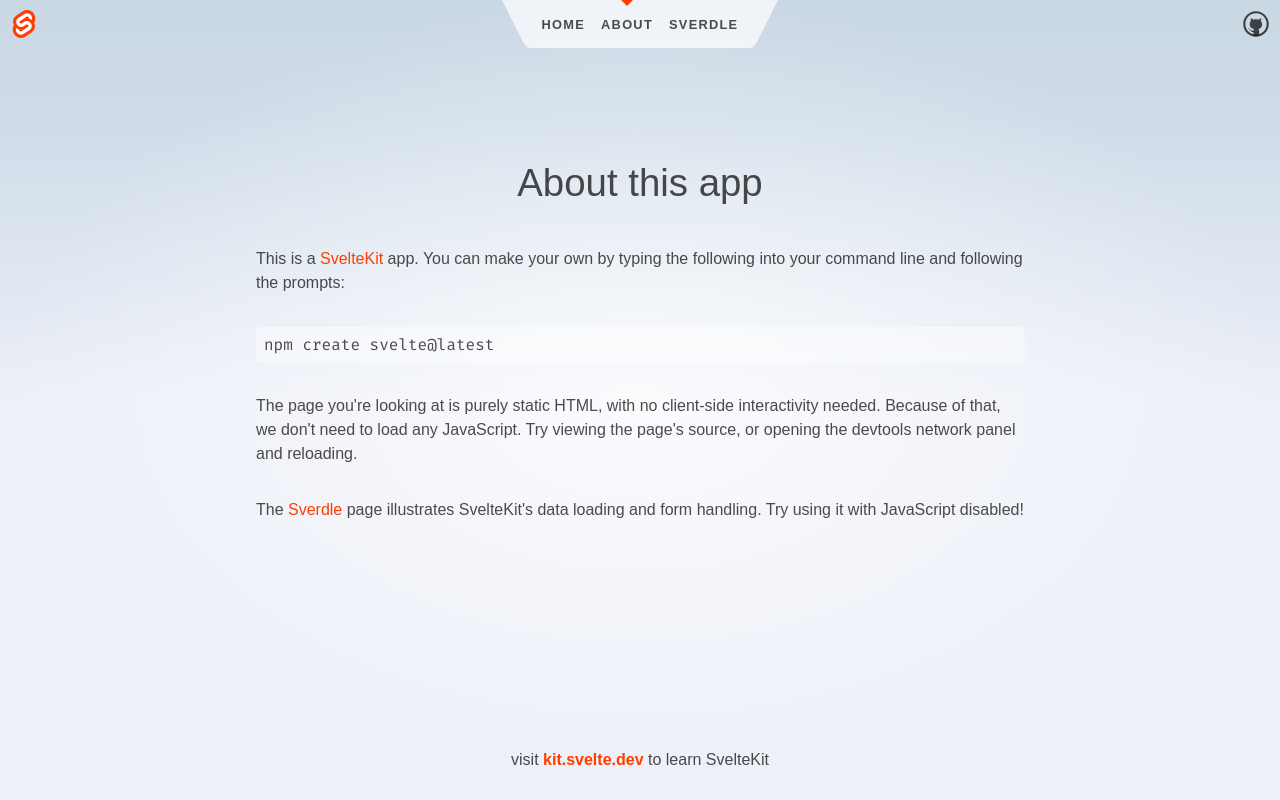
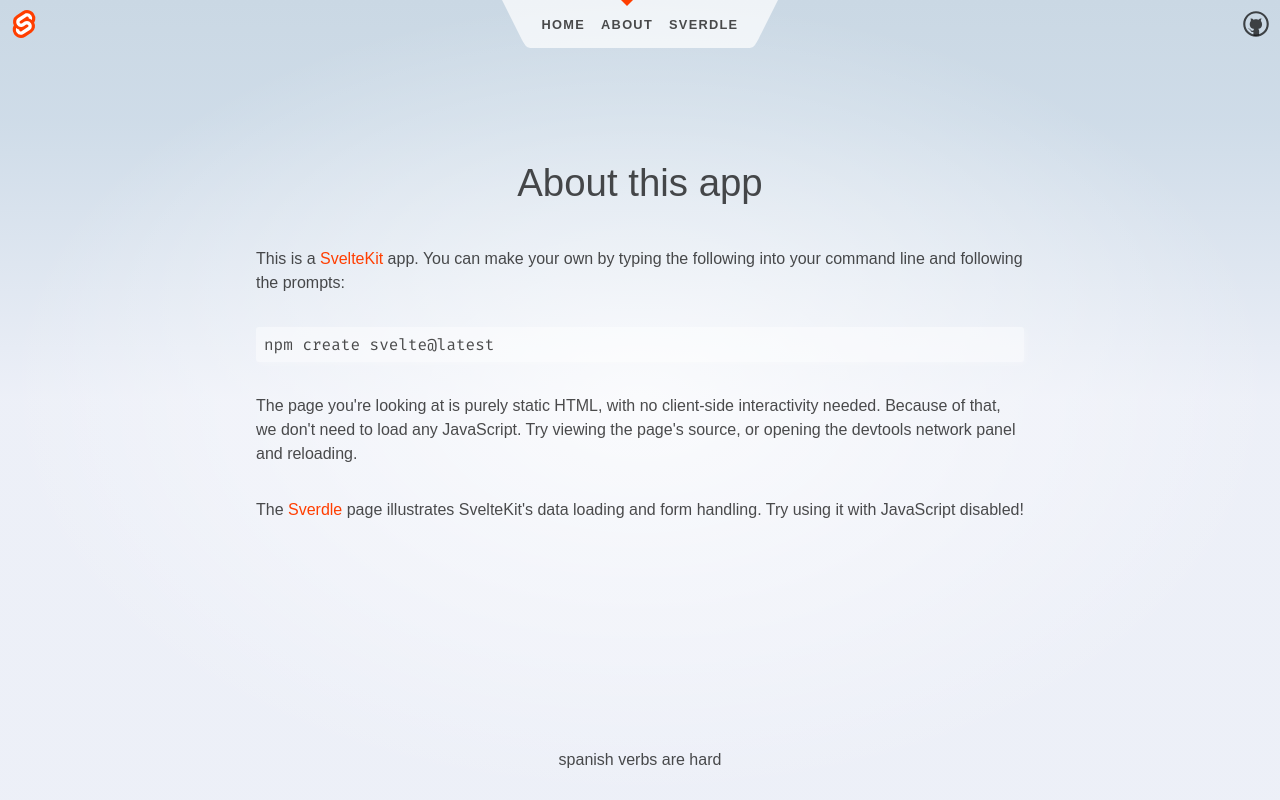
Before and after one commit to nadsv/spanish-verbs, a SvelteKit app: page /about in a window 1280 px wide. Built offline with nearby package versions, Linux system fonts and the light colour scheme.

Commit message:
add spanish-verbs npm package

```diff
--- a/package.json
+++ b/package.json
@@ -30,5 +30,8 @@
 		"typescript": "^5.0.0",
 		"vite": "^5.0.3"
 	},
-	"type": "module"
+	"type": "module",
+	"dependencies": {
+		"spanish-verbs": "^3.3.0"
+	}
 }
--- a/src/routes/+layout.svelte
+++ b/src/routes/+layout.svelte
@@ -11,7 +11,7 @@
 	</main>
 
 	<footer>
-		<p>visit <a href="https://kit.svelte.dev">kit.svelte.dev</a> to learn SvelteKit</p>
+		<p>spanish verbs are hard</p>
 	</footer>
 </div>
 
--- a/src/routes/Counter.svelte
+++ b/src/routes/Counter.svelte
@@ -1,5 +1,8 @@
 <script lang="ts">
 	import { spring } from 'svelte/motion';
+	import * as sv from 'spanish-verbs';
+
+	console.log(sv.getConjugation('hablar', 'INDICATIVE_PRESENT', 2));
 
 	let count = 0;
 
```
Also changed, not shown: 1 other file (tests, documents, lock files or other folders).
